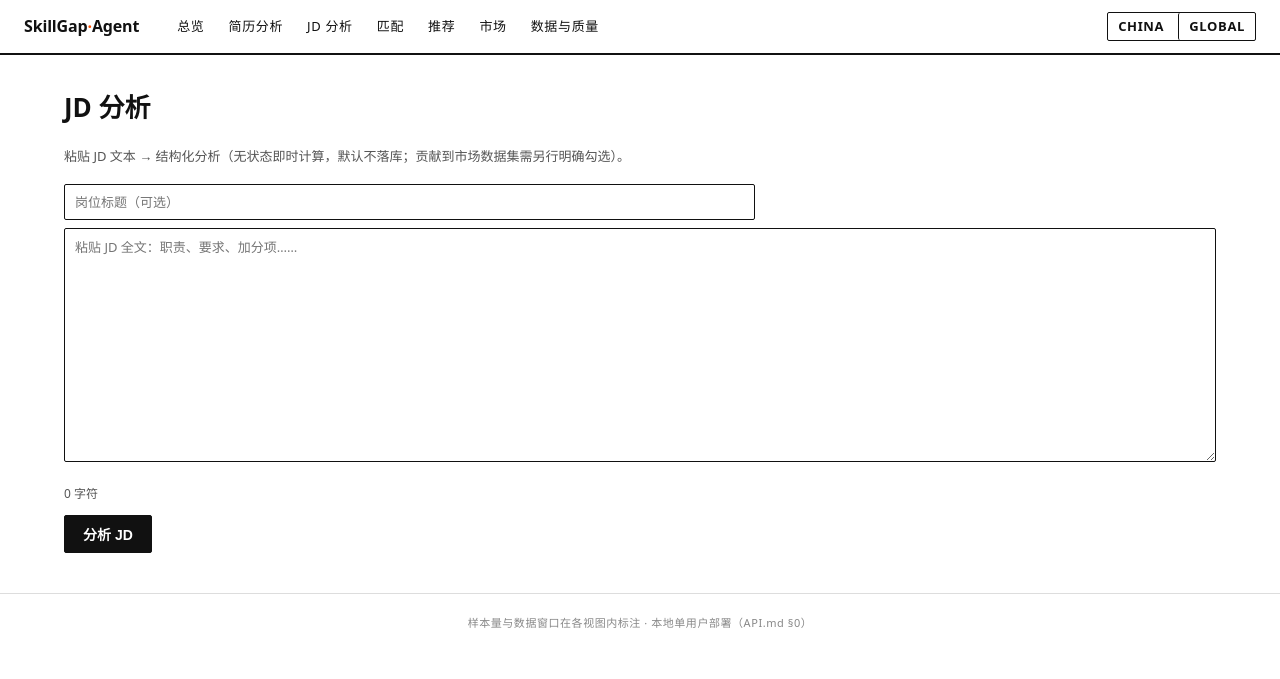
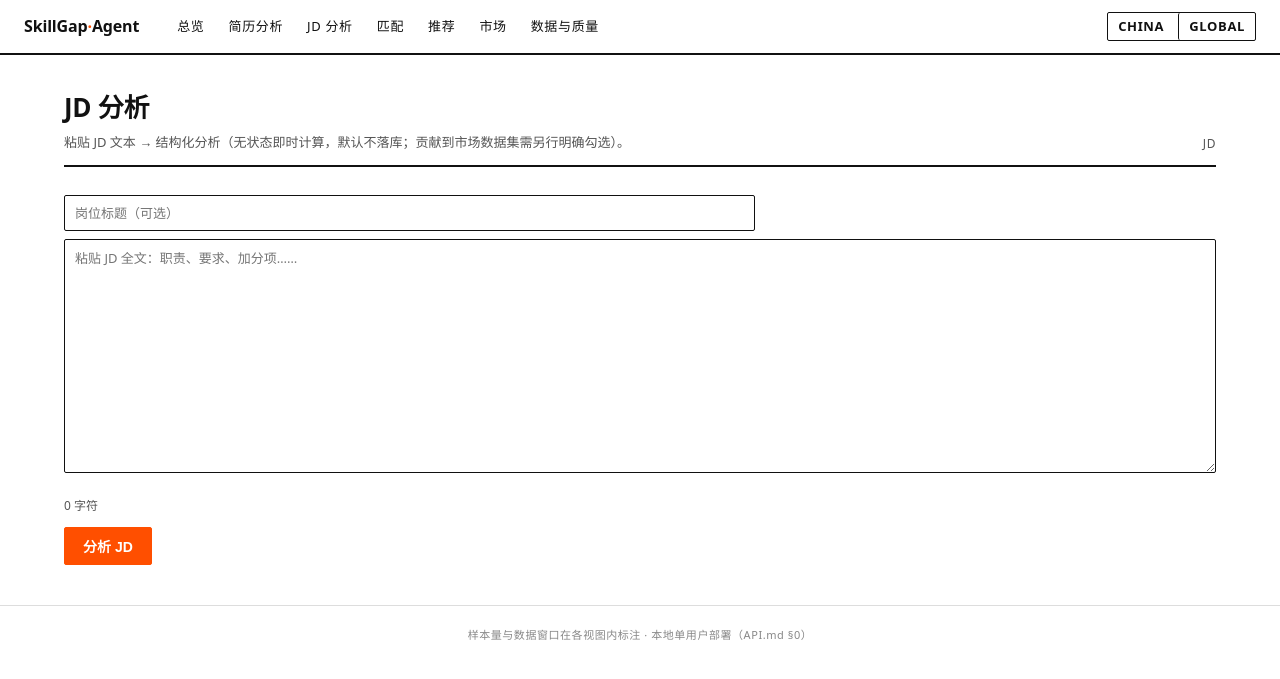
Before and after one commit to Xhan-985/SkillGap-Agent, a Python web app: template src/skillgap/api/templates/jd.html in a window 1280 px wide. Shown: the top 679 px of the page. Run offline with Jinja, Linux system fonts and the light colour scheme; the template is opened without the code that fills it, so the values that code supplies are empty.

Commit message:
feat(ui): 简历页/JD 页瑞士化——page-head + 编号面板 + 主 CTA

```diff
--- a/src/skillgap/api/templates/jd.html
+++ b/src/skillgap/api/templates/jd.html
@@ -1,20 +1,25 @@
 {% extends "base.html" %}
 {% block title %}JD 分析 · SkillGap Agent{% endblock %}
 {% block content %}
-<h1>JD 分析</h1>
-<p class="hint">粘贴 JD 文本 → 结构化分析（无状态即时计算，默认不落库；贡献到市场数据集需另行明确勾选）。</p>
+<header class="page-head">
+  <div>
+    <h1>JD 分析</h1>
+    <p class="hint">粘贴 JD 文本 → 结构化分析（无状态即时计算，默认不落库；贡献到市场数据集需另行明确勾选）。</p>
+  </div>
+  <span class="page-meta">JD</span>
+</header>
 
 <form id="jd-form" data-endpoint="/api/jd/analyze">
   <input type="text" id="jd-title" placeholder="岗位标题（可选）" style="width:60%">
   <textarea id="jd-text" rows="12" style="width:100%"
             placeholder="粘贴 JD 全文：职责、要求、加分项……"></textarea>
   <p class="meta" id="jd-counter">0 字符</p>
-  <button type="submit">分析 JD</button>
+  <button type="submit" class="btn-accent">分析 JD</button>
 </form>
 
 <div id="jd-error" class="banner-error" hidden></div>
 <div id="jd-result" hidden>
-  <h2>分析结果</h2>
+  <div class="panel-head"><span class="panel-num">01</span><h2>分析结果</h2><span class="panel-tag">Result</span></div>
   <div id="jd-job-card"></div>
   <h3>核心技能（must_have）</h3><div id="jd-core"></div>
   <h3>次要技能（nice_to_have）</h3><div id="jd-secondary"></div>
@@ -23,7 +28,7 @@
     <pre id="jd-meta" class="meta"></pre>
   </details>
   <div id="jd-contribute" hidden>
-    <h3>匿名贡献到市场数据集</h3>
+    <div class="panel-head"><span class="panel-num">02</span><h3>匿名贡献到市场数据集</h3><span class="panel-tag">Contribute</span></div>
     <p class="meta">opt-in：默认不贡献。提交即表示同意将此 JD（PII 自动检测替换后）匿名纳入市场统计；将生成 deletion_code（一次性展示，请自行保存）供你随时删除。</p>
     <p class="meta">提示：岗位标题（上方"岗位标题"输入框）为空时，贡献将进入质检隔离队列（人工复核，不入统计）——请先填写标题再提交。</p>
     <label><input type="checkbox" id="jd-consent"> 我同意匿名贡献此 JD（consent）</label>
@@ -35,7 +40,7 @@
         <option value="other" selected>其他</option>
       </select>
     </label>
-    <button type="button" id="jd-contribute-btn">提交贡献</button>
+    <button type="button" id="jd-contribute-btn" class="btn-accent">提交贡献</button>
   </div>
 </div>
 <div id="jd-contribute-result" hidden></div>
```
Also changed, not shown: src/skillgap/api/templates/resume.html (+9 -4 lines).
